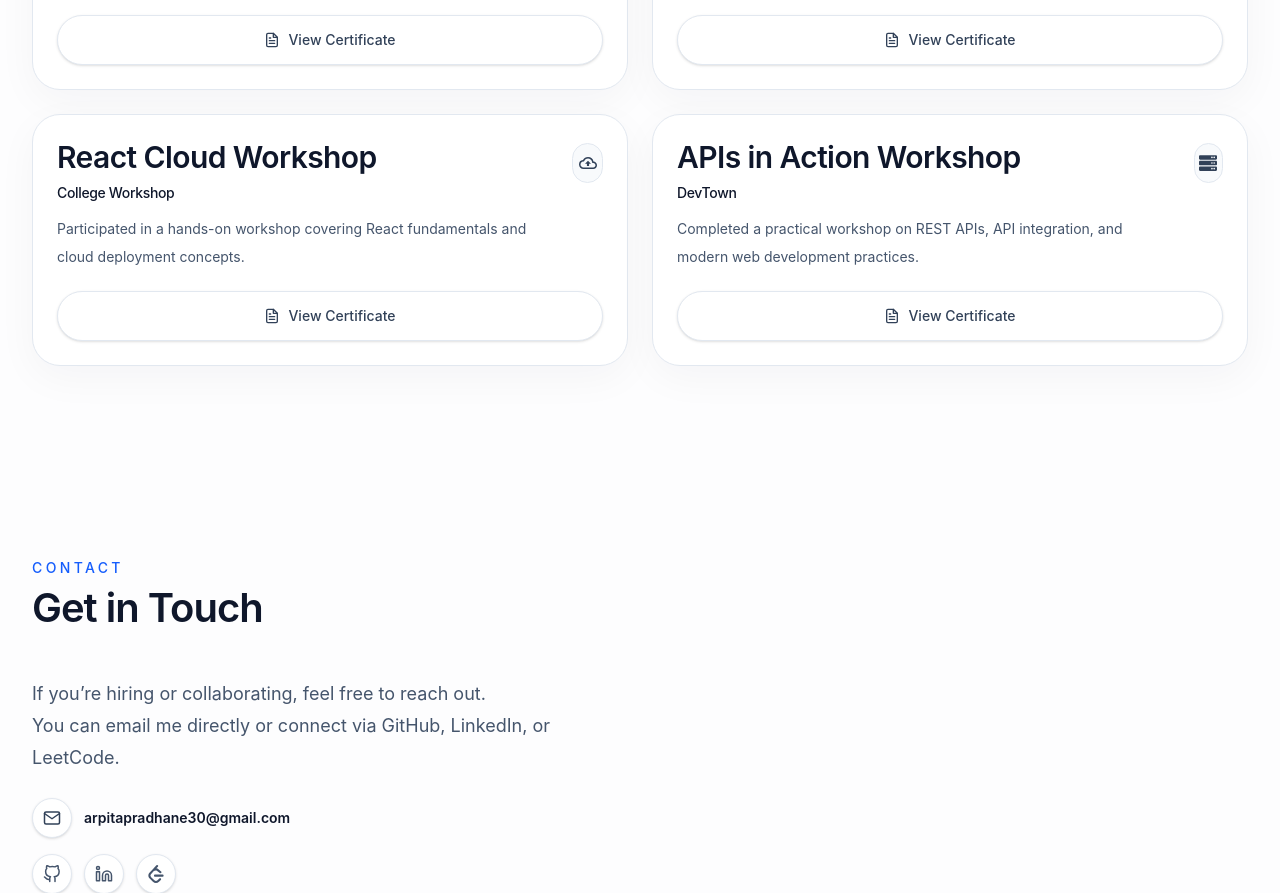
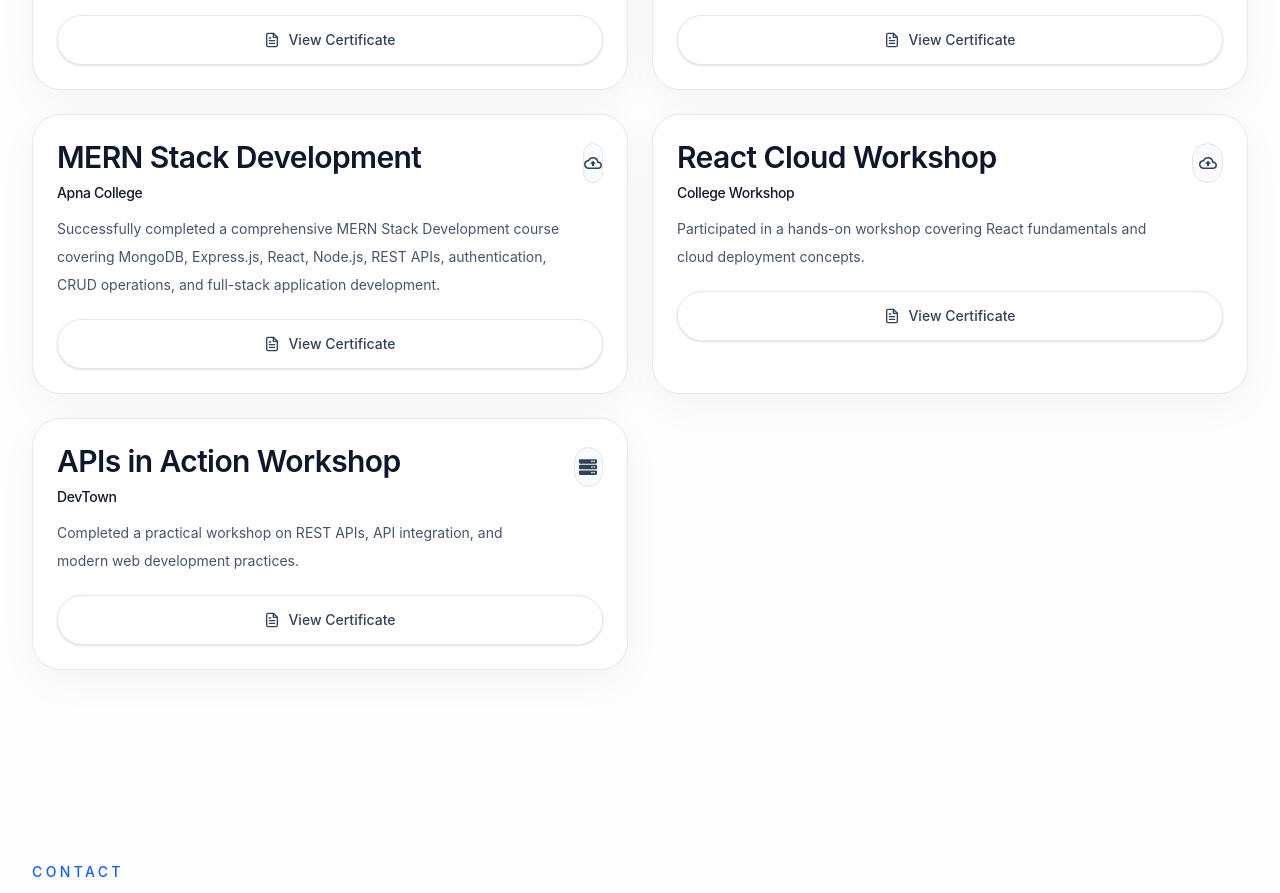
Before and after one commit to Arpita3011-projects/my_portfolio_website, a React (Vite) app: page / in a window 1280 px wide. Shown: the part 4840-5733 px from the top of the page. Built offline with nearby package versions, Linux system fonts and the light colour scheme.

Commit message:
MERN CERTIFICATE addd

```diff
--- a/src/data/certifications.js
+++ b/src/data/certifications.js
@@ -32,6 +32,16 @@ export const certificationsContent = {
       icon: 'dsa',
     },
     {
+  id: 'apna-college-mern',
+  title: 'MERN Stack Development',
+  organization: 'Apna College',
+  year: undefined,
+  description:
+    'Successfully completed a comprehensive MERN Stack Development course covering MongoDB, Express.js, React, Node.js, REST APIs, authentication, CRUD operations, and full-stack application development.',
+  certificate: '/certificates/MERN_Certificate.pdf',
+  icon: 'react',
+},
+    {
       id: 'react-cloud',
       title: 'React Cloud Workshop',
       organization: 'College Workshop',
```
Also changed, not shown: 1 other file (tests, documents, lock files or other folders).
